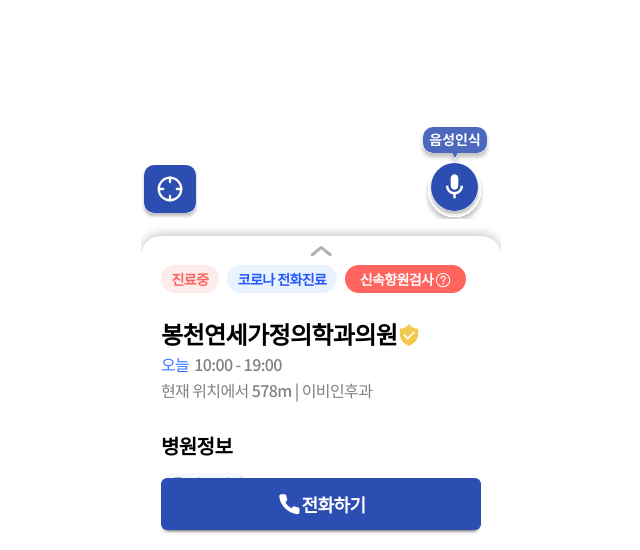
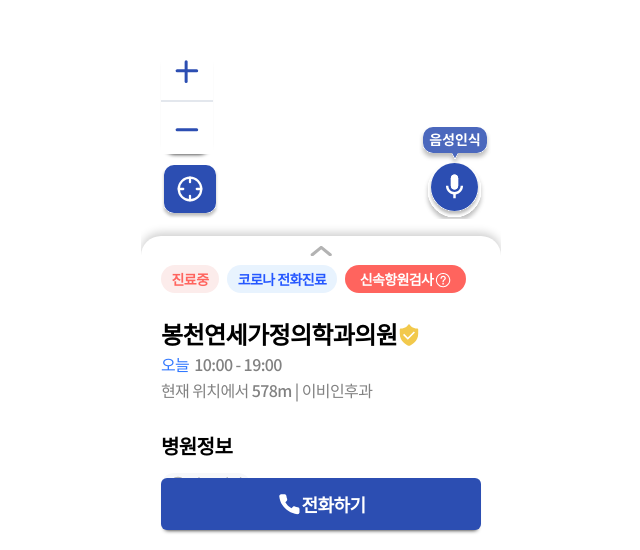
Before and after one commit to FastCampus-hackathon/HATE_COVID19_LOVE_MELONA_FE, a React (Create React App) app: page / in a window 1280 px wide. Shown: the part 250-800 px from the top of the page, without its empty margins (319-959 px from the left). Built offline with nearby package versions, Linux system fonts and the light colour scheme.

Commit message:
feat: onClick event

```diff
--- a/src/Info.js
+++ b/src/Info.js
@@ -1,3 +1,4 @@
+import { useState } from "react";
 import styled from "styled-components";
 import { ReactComponent as More } from "./assets/img/More.svg";
 import { ReactComponent as Clock } from "./assets/img/Clock.svg";
@@ -7,19 +8,33 @@ import { ReactComponent as Question } from "./assets/img/Question.svg";
 import { ReactComponent as Medicons } from "./assets/img/Medicons.svg";
 import { ReactComponent as Mikeicons } from "./assets/img/Mikeicons.svg";
 import { ReactComponent as Location } from "./assets/img/Location.svg";
-import useBottomSheet from "./dragup.ts";
+import { ReactComponent as Zoomin } from "./assets/img/Zoomin.svg";
+import { ReactComponent as Zoomout } from "./assets/img/Zoomout.svg";
 
 export const Info = () => {
-  const { sheet } = useBottomSheet();
+  const [isClick, setStyle] = useState(false);
+
+  const onClick = () => {
+    setStyle((isClick) => !isClick);
+  };
 
   return (
-    <div className="infoWrap" ref={sheet}>
-      <IconMenu>
+    <div className="infoWrap">
+      <DragWrap className="dragWrap">
+        <ZoonInAndOut>
+          <button className="ZoomIn">
+            <Zoomin />
+          </button>
+          <button className="ZoomOut">
+            <Zoomout />
+          </button>
+        </ZoonInAndOut>
+        <IconMenu className="iconMenu">
           <Location className="locationIcon" />
           <Mikeicons className="mikeIcon" />
         </IconMenu>
-      <InfoBg className="info">
-        <div className="dargArea">
+        <InfoBg className="info" className={isClick ? "clicked" : "info"}>
+          <div className="dargArea" onClick={() => onClick()}>
             <More className="more" />
           </div>
           <Tag>
@@ -73,11 +88,12 @@ export const Info = () => {
               </div>
             </div>
           </Clinic>
-        <button className="phoneConnect">
+        </InfoBg>
+      </DragWrap>
+      <Button className="phoneConnect">
         <Phone />
         전화하기
-        </button>
-      </InfoBg>
+      </Button>
     </div>
   );
 };
@@ -91,20 +107,58 @@ styled.body`
 const IconMenu = styled.div`
   position: absolute;
   bottom: 241px;
+  left: 20px;
   margin-bottom: 20px;
 
   .mikeIcon {
-    margin-left: 220px;
+    margin-left: 200px;
+  }
+`;
+const DragWrap = styled.div`
+  transition: transform 150ms ease-out;
+  .clicked {
+    bottom: 20px;
   }
 `;
 const InfoBg = styled.section`
+  position: absolute;
+  bottom: -201px;
   width: 360px;
   height: 449px;
   background-color: #fff;
   box-shadow: 0px -3px 10px rgba(0, 0, 0, 0.2);
   border-radius: 20px 20px 0 0;
-  transition: transform 150ms ease-out;
+
   .phoneConnect {
+  }
+
+  .more {
+    margin-top: 10px;
+    margin-bottom: 10px;
+  }
+`;
+const ZoonInAndOut = styled.div`
+  width: 52px;
+  height: 104px;
+  border-radius: 13px;
+  background-color: #fff;
+  box-shadow: 0 4px 4px -4px black;
+  position: absolute;
+  bottom: 45%;
+  left: 20px;
+  .ZoomIn,
+  .ZoomOut {
+    display: block;
+    width: 52px;
+    height: 52px;
+    border: 0;
+    background-color: #fff;
+  }
+  .ZoomIn {
+    border-bottom: 2px solid #e3e7ed;
+  }
+`;
+const Button = styled.button`
   height: 52px;
   width: 320px;
   border-radius: 6px;
@@ -118,16 +172,10 @@ const InfoBg = styled.section`
   bottom: 20px;
   left: 0;
   right: 0;
-  }
-  .phoneConnect svg {
+  svg {
     margin-bottom: -4px;
   }
-  .more {
-    margin-top: 10px;
-    margin-bottom: 10px;
-  }
 `;
-
 const Tag = styled.div`
   margin-left: 20px;
   margin-top: -5px;
--- a/src/dragup.ts
+++ /dev/null
@@ -1,115 +0,0 @@
-import { useRef, useEffect } from "react";
-
-export const MIN_Y = 300;
-export const MAX_Y = window.innerHeight - 100;
-
-interface DragEvent {
-  touchStart: {
-    sheetY: number;
-    touchY: number;
-  };
-  touchMove: {
-    prevTouchY?: number;
-    movingDirection: "none" | "down" | "up";
-  };
-}
-
-function useBottomSheet() {
-  const sheet = useRef<HTMLDivElement>(null);
-  const metrics = useRef<DragEvent>({
-    touchStart: {
-      sheetY: 0,
-      touchY: 0
-    },
-    touchMove: {
-      prevTouchY: 0,
-      movingDirection: "none"
-    }
-  });
-
-  useEffect(() => {
-    const handleTouchStart = (e: TouchEvent) => {
-      const { touchStart, touchMove } = metrics.current;
-
-      touchStart.sheetY = sheet.current.getBoundingClientRect().y;
-      touchStart.touchY = e.touches[0].clientY;
-    };
-    const handleTouchMove = (e: TouchEvent) => {
-      e.preventDefault();
-
-      const { touchStart, touchMove } = metrics.current;
-      const currentTouch = e.touches[0];
-
-      if (touchMove.prevTouchY === undefined) {
-        touchMove.prevTouchY = touchStart.touchY;
-      }
-
-      if (touchMove.prevTouchY < currentTouch.clientY) {
-        touchMove.movingDirection = "down";
-      }
-
-      if (touchMove.prevTouchY > currentTouch.clientY) {
-        touchMove.movingDirection = "up";
-      }
-
-      const touchOffset = currentTouch.clientY - touchStart.touchY;
-      let nextSheetY = touchStart.sheetY + touchOffset;
-
-      if (nextSheetY <= MIN_Y) {
-        nextSheetY = MIN_Y;
-      }
-
-      if (nextSheetY >= MAX_Y) {
-        nextSheetY = MAX_Y;
-      }
-
-      sheet.current.style.setProperty(
-        "transeform",
-        `translateY(${nextSheetY - MAX_Y}px)`
-      );
-    };
-    const handleTouchEnd = (e: TouchEvent) => {
-      const { touchMove } = metrics.current;
-
-      const currentSheetY = sheet.current.getBoundingClientRect().y;
-
-      if (currentSheetY !== MIN_Y) {
-        if (touchMove.movingDirection === "down") {
-          sheet.current.style.setProperty("transform", "translateY(0)");
-        }
-
-        if (touchMove.movingDirection === "up") {
-          sheet.current.style.setProperty(
-            "transform",
-            `translateY(${MIN_Y - MAX_Y}px)`
-          );
-        }
-      }
-
-      metrics.current = {
-        touchStart: {
-          sheetY: 0,
-          touchY: 0
-        },
-        touchMove: {
-          prevTouchY: 0,
-          movingDirection: "none"
-        }
-      };
-    };
-
-    sheet.current.addEventListener("touchstart", handleTouchStart);
-    sheet.current.addEventListener("touchmove", handleTouchMove);
-    sheet.current.addEventListener("touchend", handleTouchEnd);
-
-    return () => {
-      sheet.current.addEventListener("touchstart", handleTouchStart);
-      sheet.current.addEventListener("touchmove", handleTouchMove);
-      sheet.current.addEventListener("touchend", handleTouchEnd);
-    };
-  }, []);
-
-  return { sheet };
-}
-
-export default useBottomSheet;
--- a/src/index.js
+++ b/src/index.js
@@ -1,5 +1,12 @@
-import React from "react";
+import { StrictMode } from "react";
 import ReactDOM from "react-dom";
+
 import App from "./App";
 
-ReactDOM.render(<App />, document.getElementById("root"));
+const rootElement = document.getElementById("root");
+ReactDOM.render(
+  <StrictMode>
+    <App />
+  </StrictMode>,
+  rootElement
+);
--- a/src/styles.css
+++ b/src/styles.css
@@ -8,10 +8,7 @@
   position: relative;
   overflow: hidden;
 }
-.info {
-  position: absolute;
-  bottom: -201px;
-}
+
 * {
   margin: 0 auto;
   padding: 0;
```
Also changed, not shown: src/App.jsx (deleted, +0 -7 lines), src/assets/img/Zoomin.svg (added), src/assets/img/Zoomout.svg (added). Lines whose indentation alone changed are shown as unchanged.
